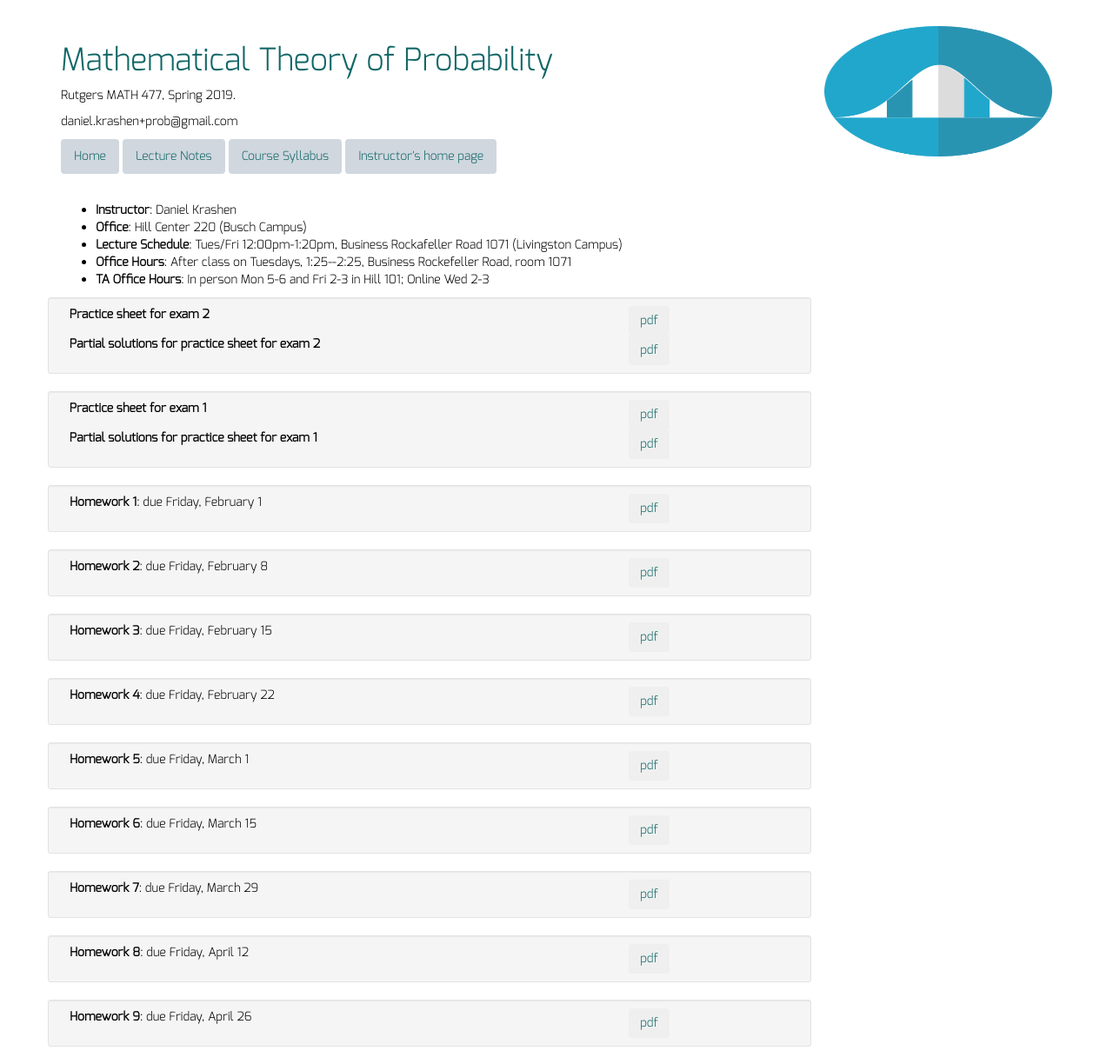
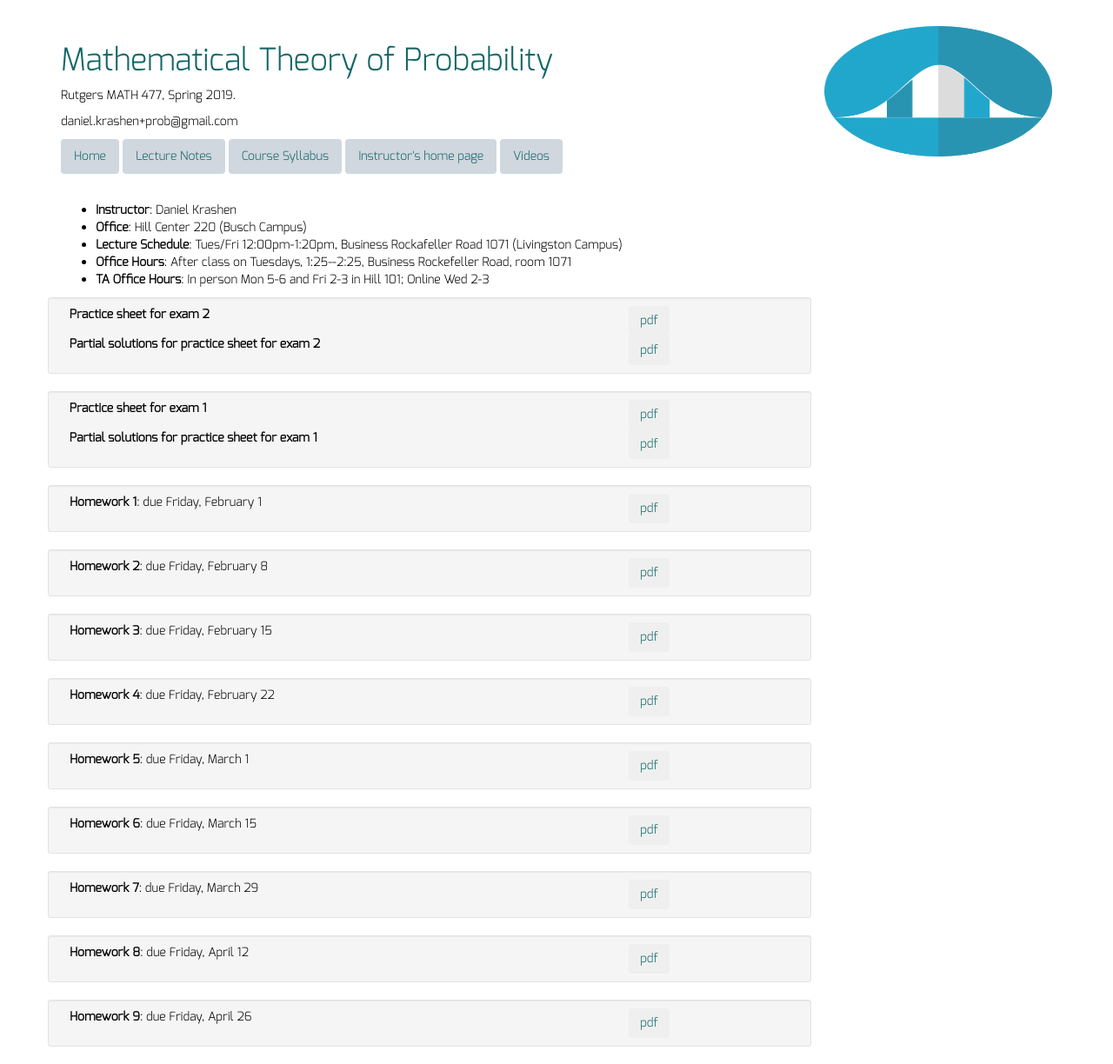
Before and after one commit to dkrashen/probability, a Jekyll site: the page built from index.html, in a window 1280 px wide. Shown: the whole page at 87% size. Built offline with Jekyll 4.4.1, drawn with Linux system fonts in a browser that asks for light colours; nearby versions of some CDN libraries.

```diff
--- a/_data/navlinks.yml
+++ b/_data/navlinks.yml
@@ -11,3 +11,7 @@
     title: "Instructor's home page"
     url: "http://dkrashen.github.io"
     prepend: false
+-   id: "videos"
+    title: "Videos"
+    url: "https://www.youtube.com/playlist?list=PLwRA8zj9nt3iJUvPwxQmu_ZFintP-3AHh"
+    prepend: false
```
